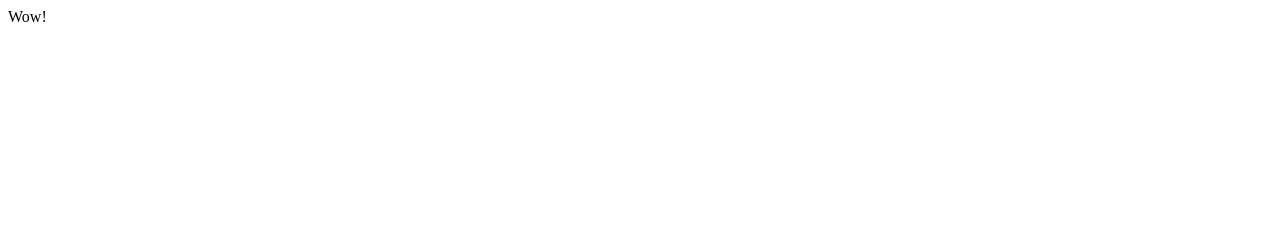
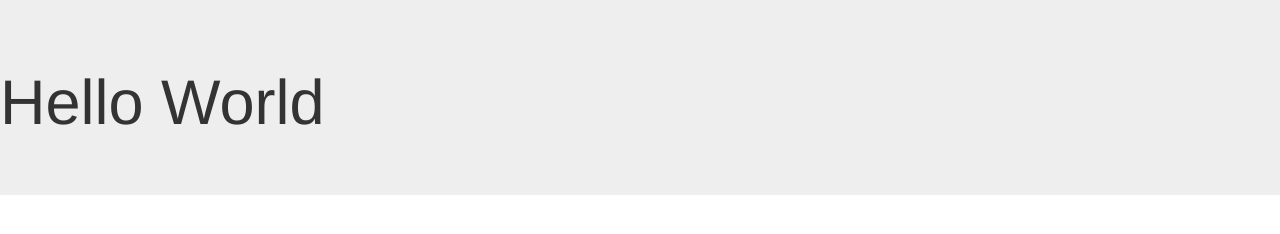
Before and after one commit to sblancov/sblancov.github.io, a plain HTML site: page index.html in a window 1280 px wide. Drawn offline with nearby package versions, Linux system fonts and the light colour scheme.

Commit message:
Create Jumbotron

```diff
--- a/index.html
+++ b/index.html
@@ -3,8 +3,11 @@
     <head>
         <meta charset="UTF-8">
         <title>sblancov</title>
+        <link href="https://maxcdn.bootstrapcdn.com/bootstrap/3.3.5/css/bootstrap.min.css" rel="stylesheet">
     </head>
     <body>
-        Wow!
+        <div class="jumbotron">
+            <h1>Hello World</h1>
+        </div>
     </body>
 </html>
```
